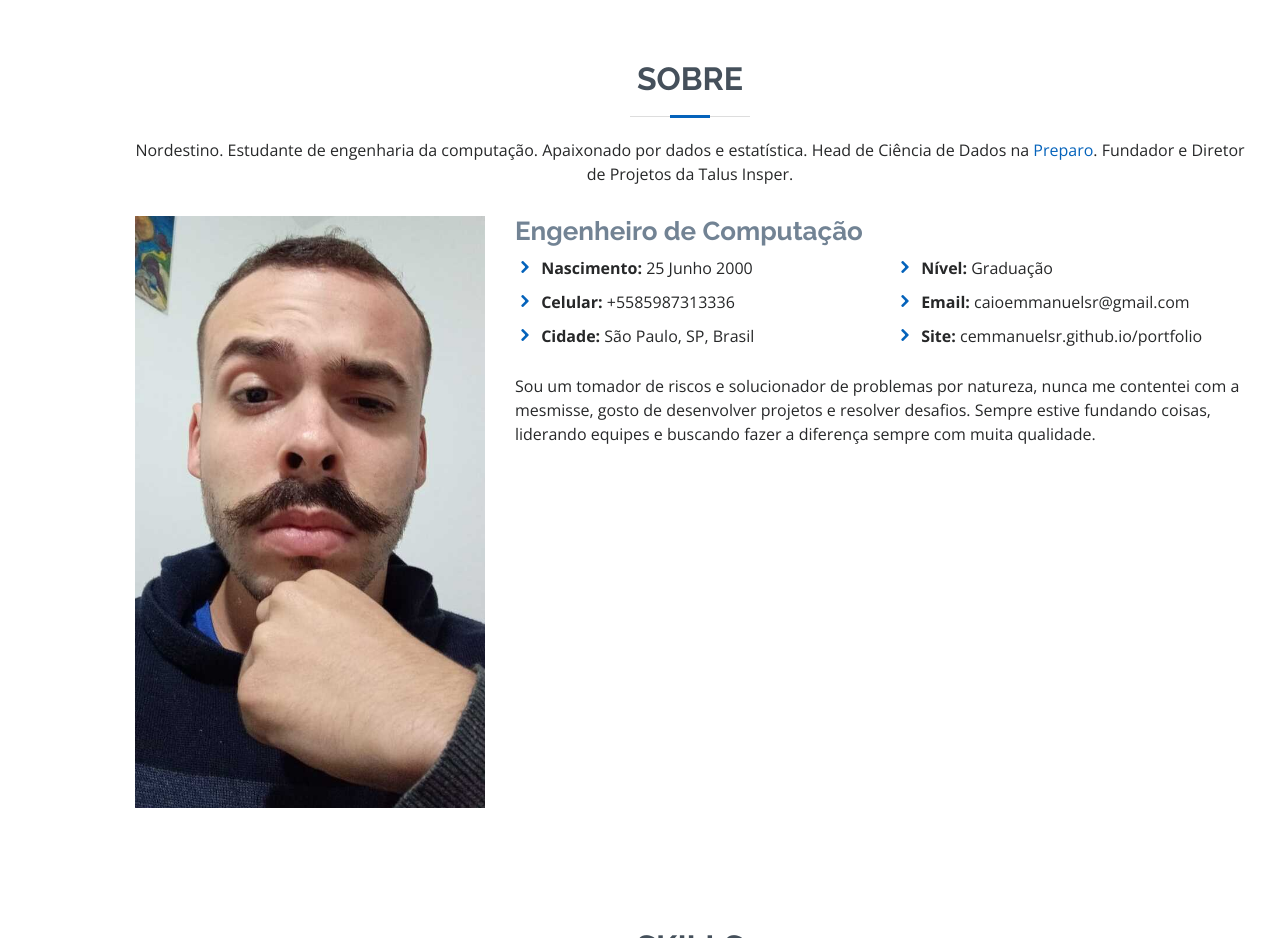
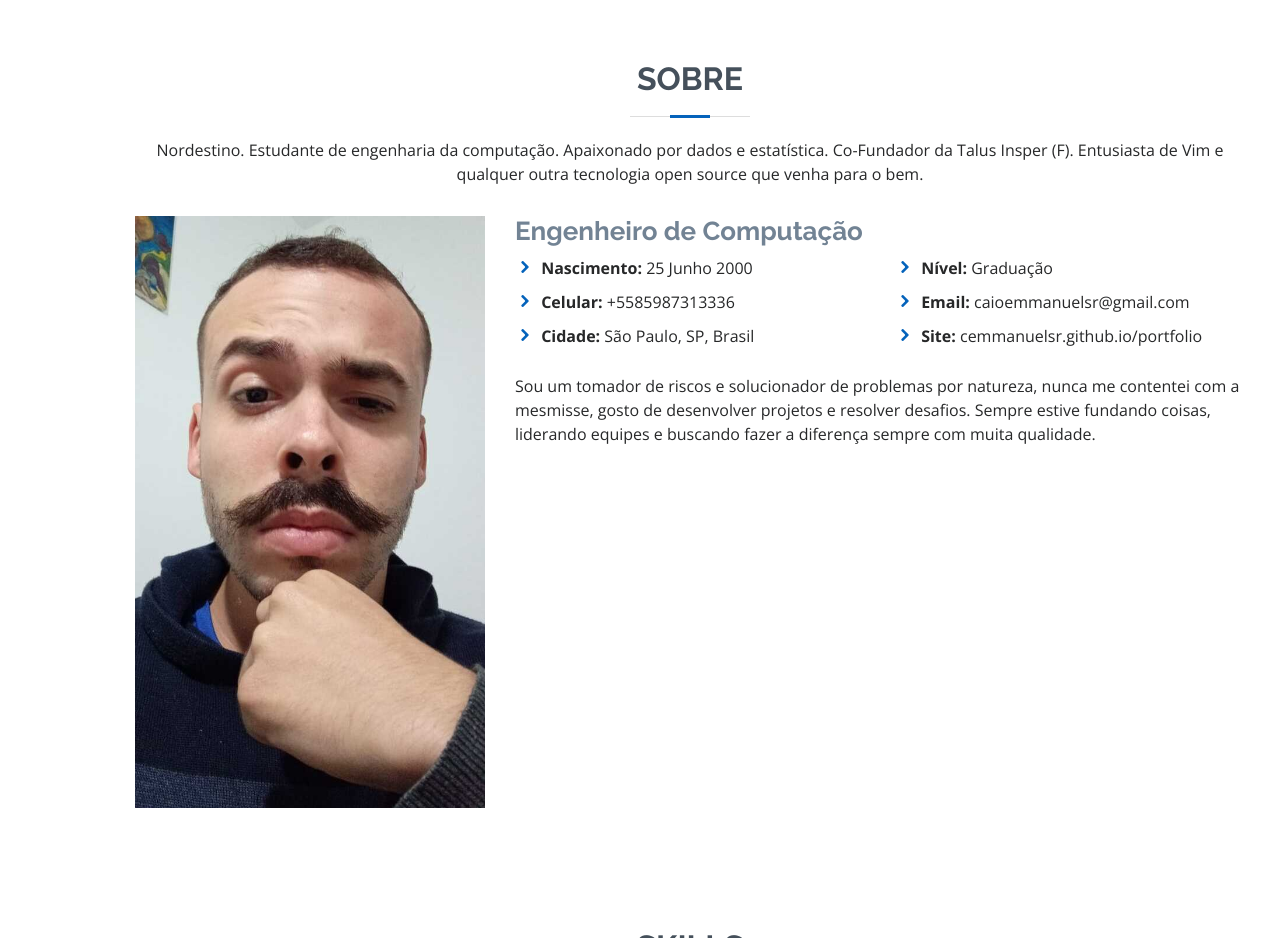
Before and after one commit to cemmanuelsr/portfolio, a plain HTML site: page index.html in a window 1280 px wide. Shown: the part 800-1738 px from the top of the page. Drawn offline with nearby package versions, Linux system fonts and the light colour scheme.

Commit message:
updating description

```diff
--- a/index.html
+++ b/index.html
@@ -16,7 +16,6 @@
   <!-- Google Fonts -->
   <link href="https://fonts.googleapis.com/css?family=Open+Sans:300,300i,400,400i,600,600i,700,700i|Raleway:300,300i,400,400i,500,500i,600,600i,700,700i|Poppins:300,300i,400,400i,500,500i,600,600i,700,700i" rel="stylesheet">
 
-  <!-- Vendor CSS Files -->
   <link href="assets/vendor/bootstrap/css/bootstrap.min.css" rel="stylesheet">
   <link href="assets/vendor/icofont/icofont.min.css" rel="stylesheet">
   <link href="assets/vendor/boxicons/css/boxicons.min.css" rel="stylesheet">
@@ -24,15 +23,7 @@
   <link href="assets/vendor/owl.carousel/assets/owl.carousel.min.css" rel="stylesheet">
   <link href="assets/vendor/aos/aos.css" rel="stylesheet">
 
-  <!-- Template Main CSS File -->
   <link href="assets/css/style.css" rel="stylesheet">
-
-  <!-- =======================================================
-  * Template Name: MyResume - v2.1.0
-  * Template URL: https://bootstrapmade.com/free-html-bootstrap-template-my-resume/
-  * Author: BootstrapMade.com
-  * License: https://bootstrapmade.com/license/
-  ======================================================== -->
 </head>
 
 <body>
@@ -77,7 +68,7 @@
 
         <div class="section-title">
           <h2>Sobre</h2>
-          <p>Nordestino. Estudante de engenharia da computação. Apaixonado por dados e estatística. Head de Ciência de Dados na <a href="https://preparovc.com/" target="_blank">Preparo</a>. Fundador e Diretor de Projetos da Talus Insper.</p>
+          <p>Nordestino. Estudante de engenharia da computação. Apaixonado por dados e estatística. Co-Fundador da Talus Insper (F). Entusiasta de Vim e qualquer outra tecnologia open source que venha para o bem.</p>
         </div>
 
         <div class="row">
```
